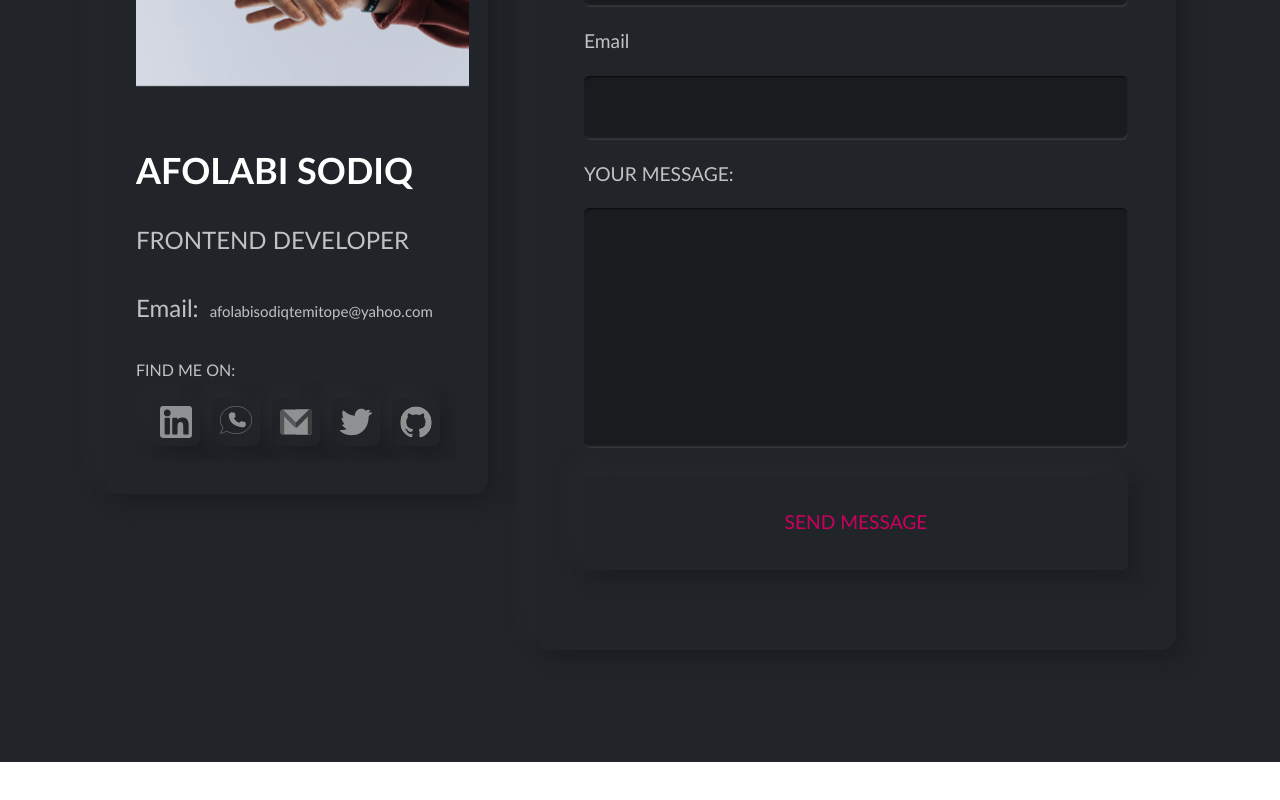
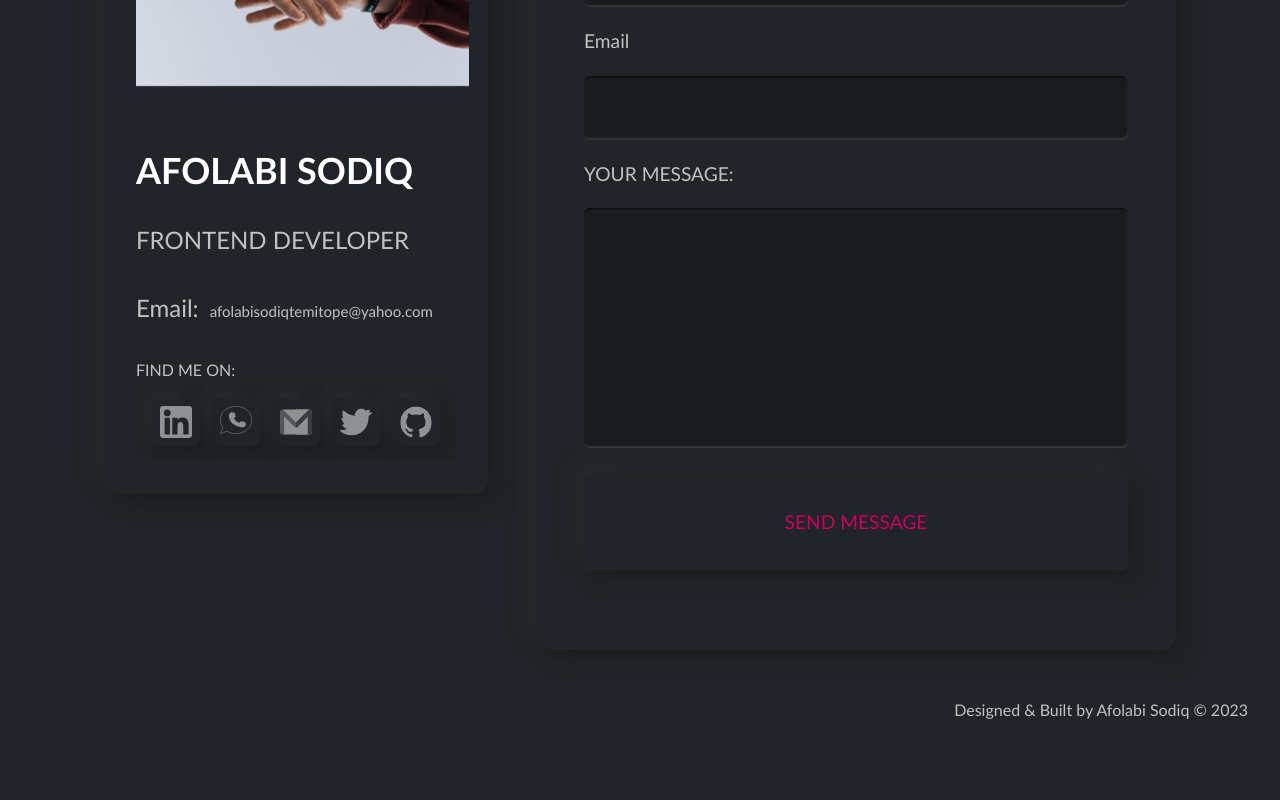
Before and after one commit to RrLSn/PortFolio, a Next.js app: page /PortFolio in a window 1280 px wide. Shown: the part 3588-4388 px from the top of the page. Before the commit the page ends 4350 px from the top, so only its background shows below. Built offline with nearby package versions, Linux system fonts and the light colour scheme.

Commit message:
portFolio

```diff
--- a/src/Components/ContactMe.jsx
+++ b/src/Components/ContactMe.jsx
@@ -5,6 +5,7 @@ import Socialmedia from './Socialmedia'
 import ContactInputField from './ContactInputField'
 import AOS from 'aos'
 import 'aos/dist/aos.css'
+import Footer from './Footer'
 
 const ContactMe = () => {
   const iconLinks = [
@@ -67,6 +68,7 @@ const ContactMe = () => {
 
           <ContactInputField />
         </span>
+        <Footer />
     </main>
   )
 }
--- /dev/null
+++ b/src/Components/Footer.jsx
@@ -0,0 +1,13 @@
+import styles from '@/styles/Footer.module.css'
+import React from 'react'
+
+const Footer = () => {
+
+  return (
+    <footer className={styles.footer}>
+        <p>Designed & Built by Afolabi Sodiq &#169; 2023</p>
+    </footer>
+  )
+}
+
+export default Footer
--- a/src/styles/Footer.module.css
+++ b/src/styles/Footer.module.css
@@ -31,3 +31,7 @@
 .git:hover{
     transform: rotateY(180deg);
 }
+
+.footer{
+    @apply text-[#c2c2c2] flex justify-end w-full h-[max-content] py-2 mt-2
+}
```
Also changed, not shown: src/pages/PortFolio/index.js (+0 -18 lines).
